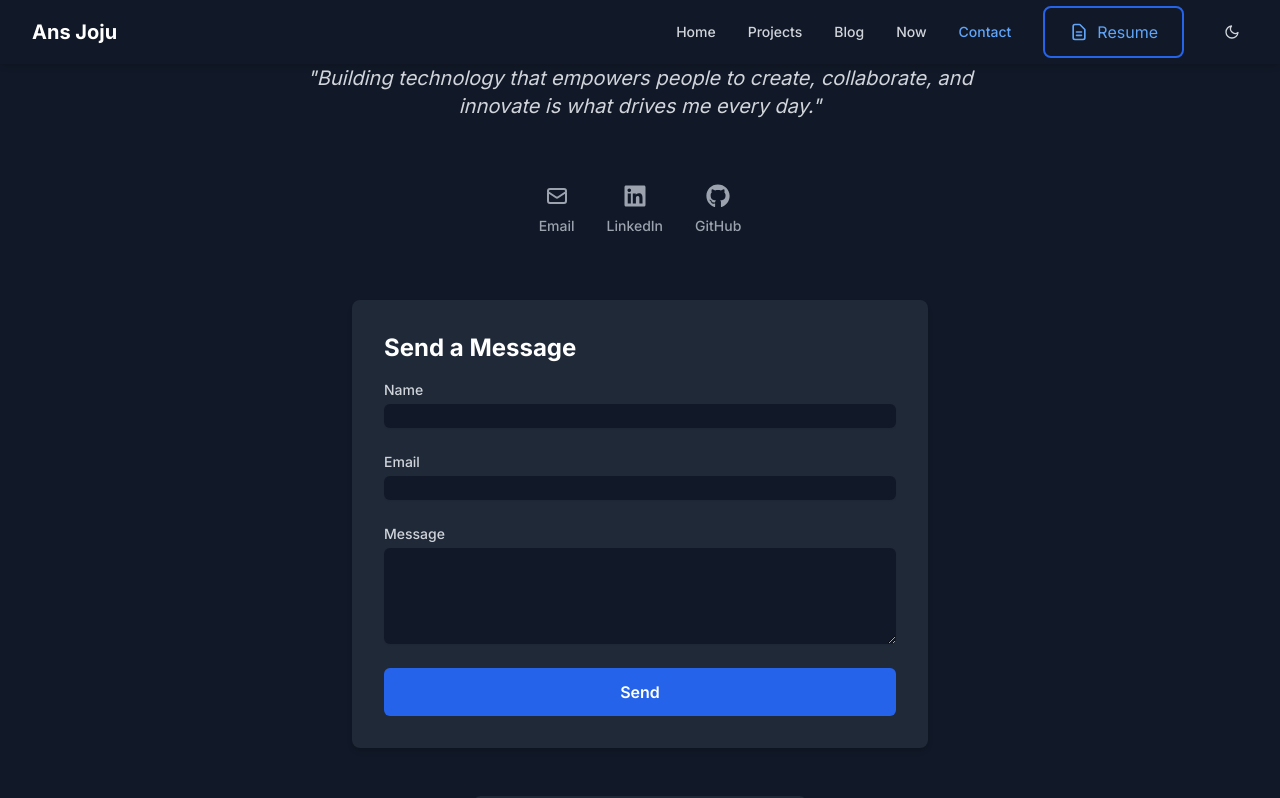
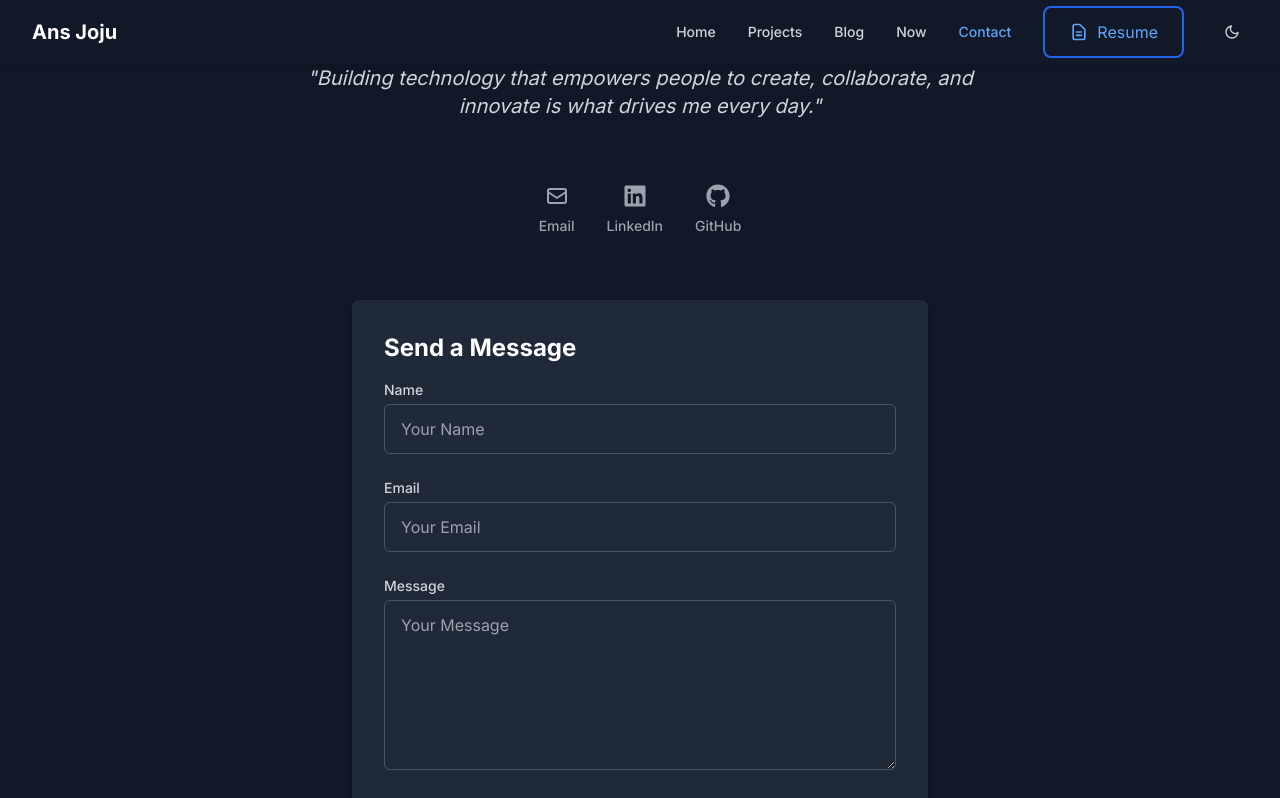
Before and after one commit to ansj99/personal-portfolio-Website, a React (Vite) app: page /contact in a window 1280 px wide. Shown: the top 798 px of the page. Built offline with nearby package versions, Linux system fonts and the light colour scheme.

Commit message:
first stage dev complete

```diff
--- a/index.html
+++ b/index.html
@@ -2,7 +2,7 @@
 <html lang="en">
 <head>
     <meta charset="UTF-8" />
-    <link rel="icon" type="image/svg+xml" href="/vite.svg" />
+    <link rel="icon" type="image/x-icon" href="/images/favicon.ico" />
     <meta name="viewport" content="width=device-width, initial-scale=1.0" />
 
     <!-- SEO Meta Tags -->
--- a/src/data/projects.js
+++ b/src/data/projects.js
@@ -9,7 +9,7 @@ export const projects = [
     role: "Built the front-end using React and Tailwind CSS with animated components and backend API integration."
   },
   {
-    title: "Hire-a-Chef",
+    title: "Hire-A-Chef",
     description: "A role-based web platform that connects chefs and clients for booking private culinary services.",
     technologies: ["React.js", "Node.js", "Express.js", "MongoDB"],
     image: "/images/hire-a-chef-img.jpg",
--- a/src/pages/ContactPage.jsx
+++ b/src/pages/ContactPage.jsx
@@ -126,21 +126,49 @@ const ContactPage = () => {
             className="max-w-xl mx-auto bg-white dark:bg-gray-800 rounded-lg shadow-md p-8 mb-12"
           >
             <h2 className="text-2xl font-bold text-gray-900 dark:text-white mb-4">Send a Message</h2>
-            <form action="https://formspree.io/f/mnqekvle" method="POST" className="space-y-6">
+            <div className="max-w-2xl mx-auto space-y-6">
+              <form action="mailto:ansjoju10@gmail.com" method="POST" encType="text/plain" className="space-y-6">
                 <div>
-                <label htmlFor="name" className="block text-sm font-medium text-gray-700 dark:text-gray-300">Name</label>
-                <input type="text" id="name" name="name" required className="mt-1 block w-full rounded-md border-gray-300 dark:border-gray-700 bg-gray-50 dark:bg-gray-900 text-gray-900 dark:text-white shadow-sm focus:border-blue-500 focus:ring-blue-500" />
+                  <label htmlFor="name" className="block text-sm font-medium text-gray-700 dark:text-gray-300 mb-1">Name</label>
+                  <input
+                    type="text"
+                    id="name"
+                    name="name"
+                    required
+                    placeholder="Your Name"
+                    className="w-full px-4 py-3 border border-gray-300 rounded-md dark:bg-gray-800 dark:text-white dark:border-gray-600 focus:outline-none focus:ring-2 focus:ring-blue-500"
+                  />
                 </div>
                 <div>
-                <label htmlFor="email" className="block text-sm font-medium text-gray-700 dark:text-gray-300">Email</label>
-                <input type="email" id="email" name="email" required className="mt-1 block w-full rounded-md border-gray-300 dark:border-gray-700 bg-gray-50 dark:bg-gray-900 text-gray-900 dark:text-white shadow-sm focus:border-blue-500 focus:ring-blue-500" />
+                  <label htmlFor="email" className="block text-sm font-medium text-gray-700 dark:text-gray-300 mb-1">Email</label>
+                  <input
+                    type="email"
+                    id="email"
+                    name="email"
+                    required
+                    placeholder="Your Email"
+                    className="w-full px-4 py-3 border border-gray-300 rounded-md dark:bg-gray-800 dark:text-white dark:border-gray-600 focus:outline-none focus:ring-2 focus:ring-blue-500"
+                  />
                 </div>
                 <div>
-                <label htmlFor="message" className="block text-sm font-medium text-gray-700 dark:text-gray-300">Message</label>
-                <textarea id="message" name="message" rows="4" required className="mt-1 block w-full rounded-md border-gray-300 dark:border-gray-700 bg-gray-50 dark:bg-gray-900 text-gray-900 dark:text-white shadow-sm focus:border-blue-500 focus:ring-blue-500"></textarea>
+                  <label htmlFor="message" className="block text-sm font-medium text-gray-700 dark:text-gray-300 mb-1">Message</label>
+                  <textarea
+                    id="message"
+                    name="message"
+                    rows="6"
+                    required
+                    placeholder="Your Message"
+                    className="w-full px-4 py-3 border border-gray-300 rounded-md dark:bg-gray-800 dark:text-white dark:border-gray-600 focus:outline-none focus:ring-2 focus:ring-blue-500"
+                  ></textarea>
                 </div>
-              <button type="submit" className="w-full py-3 px-6 bg-blue-600 text-white font-semibold rounded-md hover:bg-blue-700 transition-colors">Send</button>
+                <button
+                  type="submit"
+                  className="bg-blue-600 hover:bg-blue-700 text-white font-semibold px-6 py-3 rounded-md shadow transition w-full"
+                >
+                  Send Message
+                </button>
               </form>
+            </div>
           </motion.div>
 
           {/* Location & Availability Section */}
```
Also changed, not shown: 1 other file (tests, documents, lock files or other folders). Lines whose indentation alone changed are shown as unchanged.
